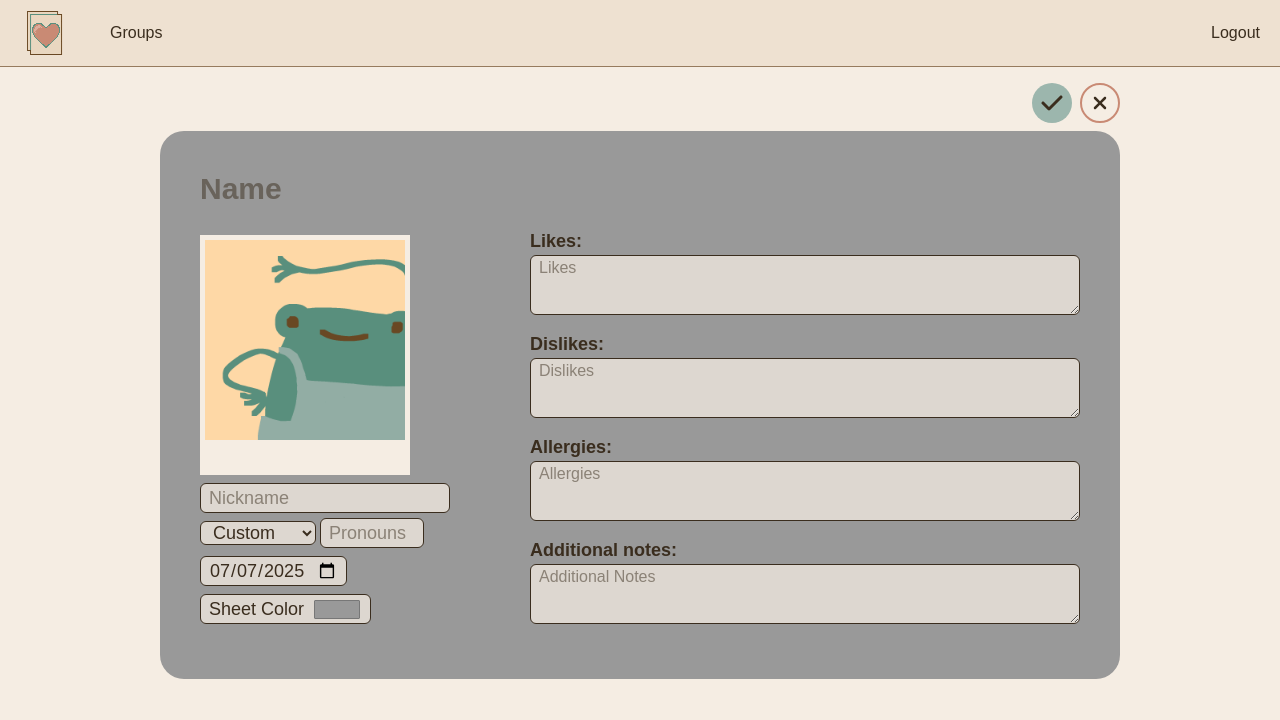
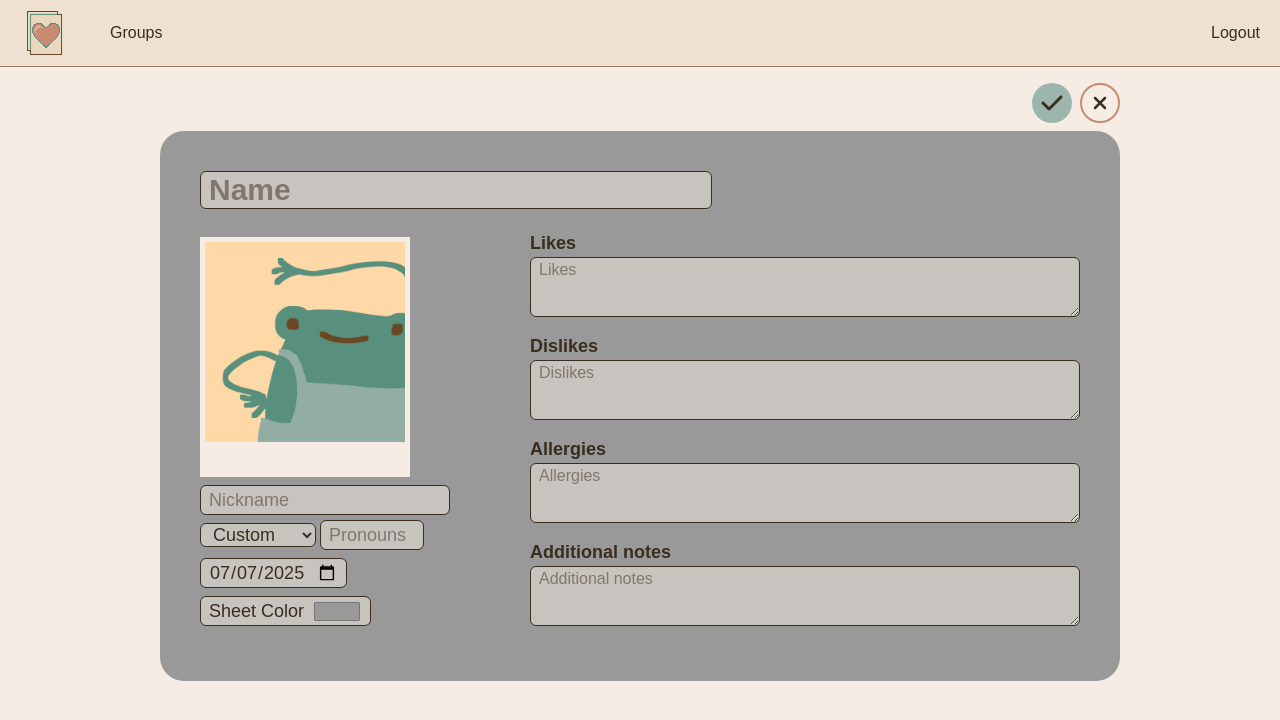
Before and after one commit to 04mHuang/Memsheets, a Next.js app in the folder frontend/: page /groups/1/sheets/add in a window 1280 px wide. Shown: the top 720 px of the page. Built offline with nearby package versions, Linux system fonts and the light colour scheme; no server answers; a web font is replaced by a local one.

Commit message:
Updated: text color for visibility and slight sheet style changes

```diff
--- a/frontend/src/app/components/Card.tsx
+++ b/frontend/src/app/components/Card.tsx
@@ -1,4 +1,5 @@
 import { useRouter, usePathname } from "next/navigation";
+import { isDarkColor } from "@/app/util/colorUtil";
 
 interface CardInterface {
   id: number,
@@ -10,7 +11,8 @@ const Card = ({ item, type }: { item: CardInterface; type: string }) => {
   const pathname = usePathname();
   const router = useRouter();
   const id = item.id;
-  const color = item.color;
+  const bgColor = item.color;
+
 
   const handleClick = () => {
     if (type === "groups") {
@@ -25,8 +27,8 @@ const Card = ({ item, type }: { item: CardInterface; type: string }) => {
   return (
     <div
       onClick={handleClick}
-      className="card hover-animation"
-      style={{ backgroundColor: color }}
+      className={`card hover-animation ${isDarkColor(bgColor) ? 'text-background' : 'text-foreground'}`}
+      style={{ backgroundColor: bgColor }}
     >
       <h1 className="card-name">{item.name}</h1>
     </div>
--- a/frontend/src/app/components/SheetForm.tsx
+++ b/frontend/src/app/components/SheetForm.tsx
@@ -45,7 +45,7 @@ const SheetForm = ({ sheet, setSheet }: SheetFormProps) => {
         value={sheet.name}
         placeholder="Name"
         aria-label="Name"
-        className="sheet-name w-full max-w-xs sm:max-w-sm md:max-w-md lg:max-w-lg"
+        className="sheet-name sheet-input w-full max-w-xs sm:max-w-sm md:max-w-md lg:max-w-lg"
       />
       <div className="sheet-content">
         <section className="sheet-basic">
@@ -109,7 +109,7 @@ const SheetForm = ({ sheet, setSheet }: SheetFormProps) => {
         </section>
         <div className="sheet-details">
           <label>
-            <h2 className="sheet-heading">Likes:</h2>
+            <h2 className="sheet-heading">Likes</h2>
             <textarea
               name="likes"
               onChange={handleChange}
@@ -120,7 +120,7 @@ const SheetForm = ({ sheet, setSheet }: SheetFormProps) => {
             />
           </label>
           <label>
-            <h2 className="sheet-heading">Dislikes:</h2>
+            <h2 className="sheet-heading">Dislikes</h2>
             <textarea
               name="dislikes"
               onChange={handleChange}
@@ -131,7 +131,7 @@ const SheetForm = ({ sheet, setSheet }: SheetFormProps) => {
             />
           </label>
           <label>
-            <h2 className="sheet-heading">Allergies:</h2>
+            <h2 className="sheet-heading">Allergies</h2>
             <textarea
               name="allergies"
               onChange={handleChange}
@@ -142,13 +142,13 @@ const SheetForm = ({ sheet, setSheet }: SheetFormProps) => {
             />
           </label>
           <label>
-            <h2 className="sheet-heading">Additional notes:</h2>
+            <h2 className="sheet-heading">Additional notes</h2>
             <textarea
               name="notes"
               onChange={handleChange}
               value={sheet.notes === "N/A" ? "" : sheet.notes}
-              placeholder="Additional Notes"
-              aria-label="Additional Notes"
+              placeholder="Additional notes"
+              aria-label="Additional notes"
               className="sheet-input sheet-detail"
             />
           </label>
--- a/frontend/src/app/globals.css
+++ b/frontend/src/app/globals.css
@@ -50,8 +50,7 @@ body {
     @apply text-4xl mb-4;
   }
   .card {
-    @apply container max-w-screen-xl py-7 px-5 border-2 rounded-md hover:cursor-pointer hover:border-support;
-    border-color: var(--light-foreground);
+    @apply container max-w-screen-xl py-7 px-5 border-2 border-light-foreground rounded-md hover:cursor-pointer hover:border-support hover:shadow-md;
   }
   .card-grid {
     @apply grid grid-cols-1 sm:grid-cols-2 md:grid-cols-3 lg:grid-cols-4 gap-6;
@@ -90,7 +89,7 @@ body {
     @apply mt-2 text-lg;
   }
   .sheet-input {
-    @apply bg-background/[0.75] px-2 rounded-md border-1 border-foreground;
+    @apply bg-background/[0.5] px-2 rounded-md border-1 border-foreground;
   }
   .sheet-details {
     @apply flex flex-col flex-1;
--- a/frontend/src/app/groups/[group_id]/sheets/[sheet_id]/page.tsx
+++ b/frontend/src/app/groups/[group_id]/sheets/[sheet_id]/page.tsx
@@ -6,6 +6,7 @@ import Image from "next/image";
 import axiosInstance from "@/app/axiosInstance";
 import EditButtons from "@/app/components/EditButtons";
 import SheetForm from "@/app/components/SheetForm";
+import { isDarkColor } from "@/app/util/colorUtil";
 
 const Sheet = () => {
   const params = useParams<{ sheet_id: string }>();
@@ -68,7 +69,7 @@ const Sheet = () => {
   }
 
   return (
-    <div className="page-container mt-4">
+    <div className={`page-container mt-4 ${isDarkColor(sheet.color) ? 'text-background' : 'text-foreground'}`}>
       <EditButtons editMode={editMode} submit={handleModeToggle} cancel={handleCancel} />
       {editMode ?
         <form
@@ -92,13 +93,17 @@ const Sheet = () => {
               <p className="sheet-basic"><strong>Birthday:</strong> {sheet.birthday}</p>
             </section>
             <section className="sheet-details">
-              <h2 className="sheet-heading">Likes:</h2>
+              <h2 className="sheet-heading">Likes</h2>
+              <hr className="border-dashed" />
               <p className="sheet-detail">{sheet.likes}</p>
-              <h2 className="sheet-heading">Dislikes:</h2>
+              <h2 className="sheet-heading">Dislikes</h2>
+              <hr className="border-dashed" />
               <p className="sheet-detail">{sheet.dislikes}</p>
-              <h2 className="sheet-heading">Allergies:</h2>
+              <h2 className="sheet-heading">Allergies</h2>
+              <hr className="border-dashed" />
               <p className="sheet-detail">{sheet.allergies}</p>
-              <h2 className="sheet-heading">Additional notes:</h2>
+              <h2 className="sheet-heading">Additional notes</h2>
+              <hr className="border-dashed" />
               <p className="sheet-detail">{sheet.notes}</p>
             </section>
           </div>
--- /dev/null
+++ b/frontend/src/app/util/colorUtil.ts
@@ -0,0 +1,11 @@
+export const isDarkColor = (bgColor: string): boolean => {
+  // Skip the '#' and convert R, G, B to decimal
+  const r = parseInt(bgColor.substring(1, 3), 16);
+  const g = parseInt(bgColor.substring(3, 5), 16);
+  const b = parseInt(bgColor.substring(5, 7), 16);
+
+  // Calculate luminance (standard formula)
+  const luminance = (0.299 * r + 0.587 * g + 0.114 * b);
+  // Threshold for defining when the color is dark or not
+  return luminance < 128;
+}
```
